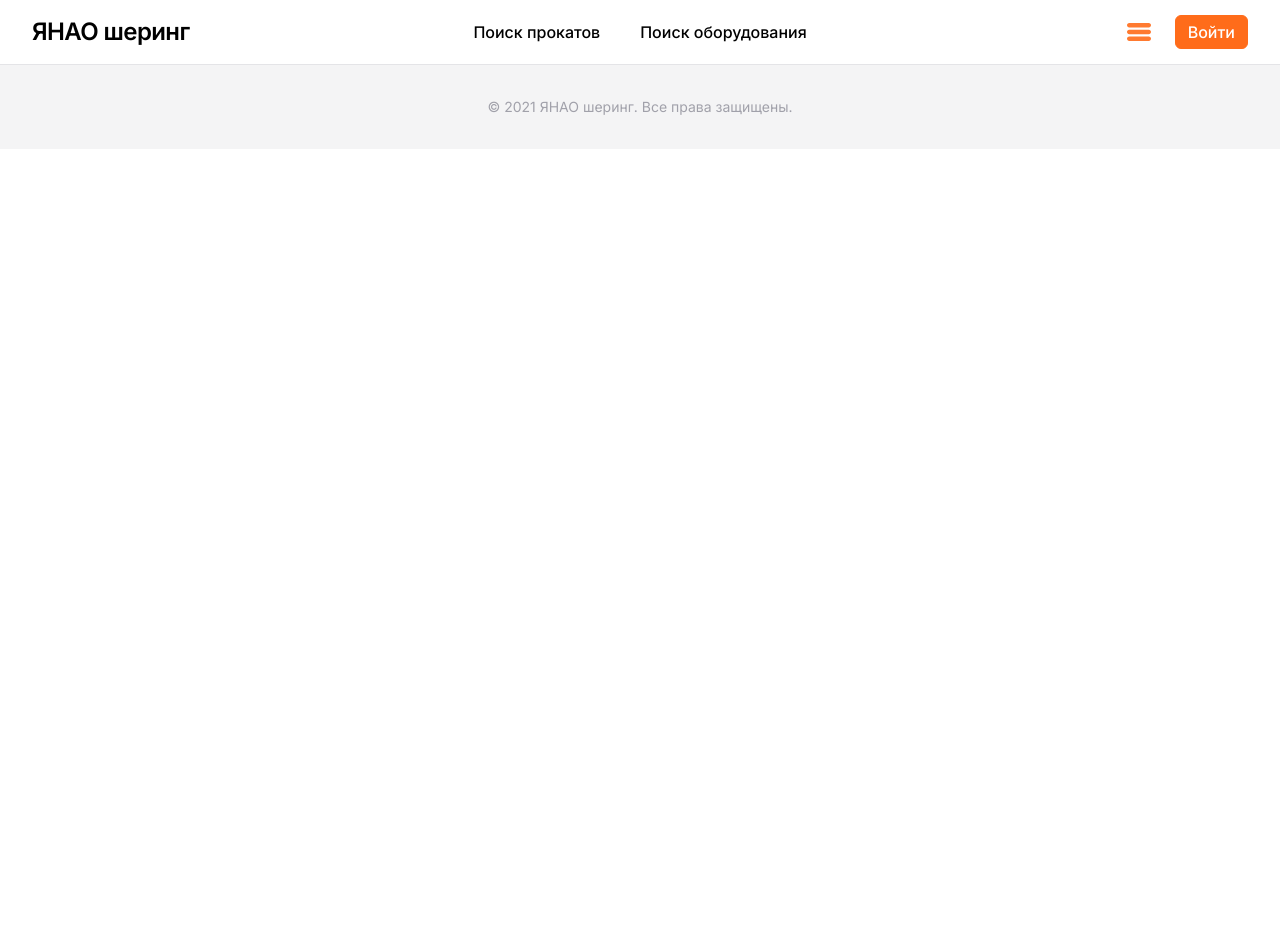
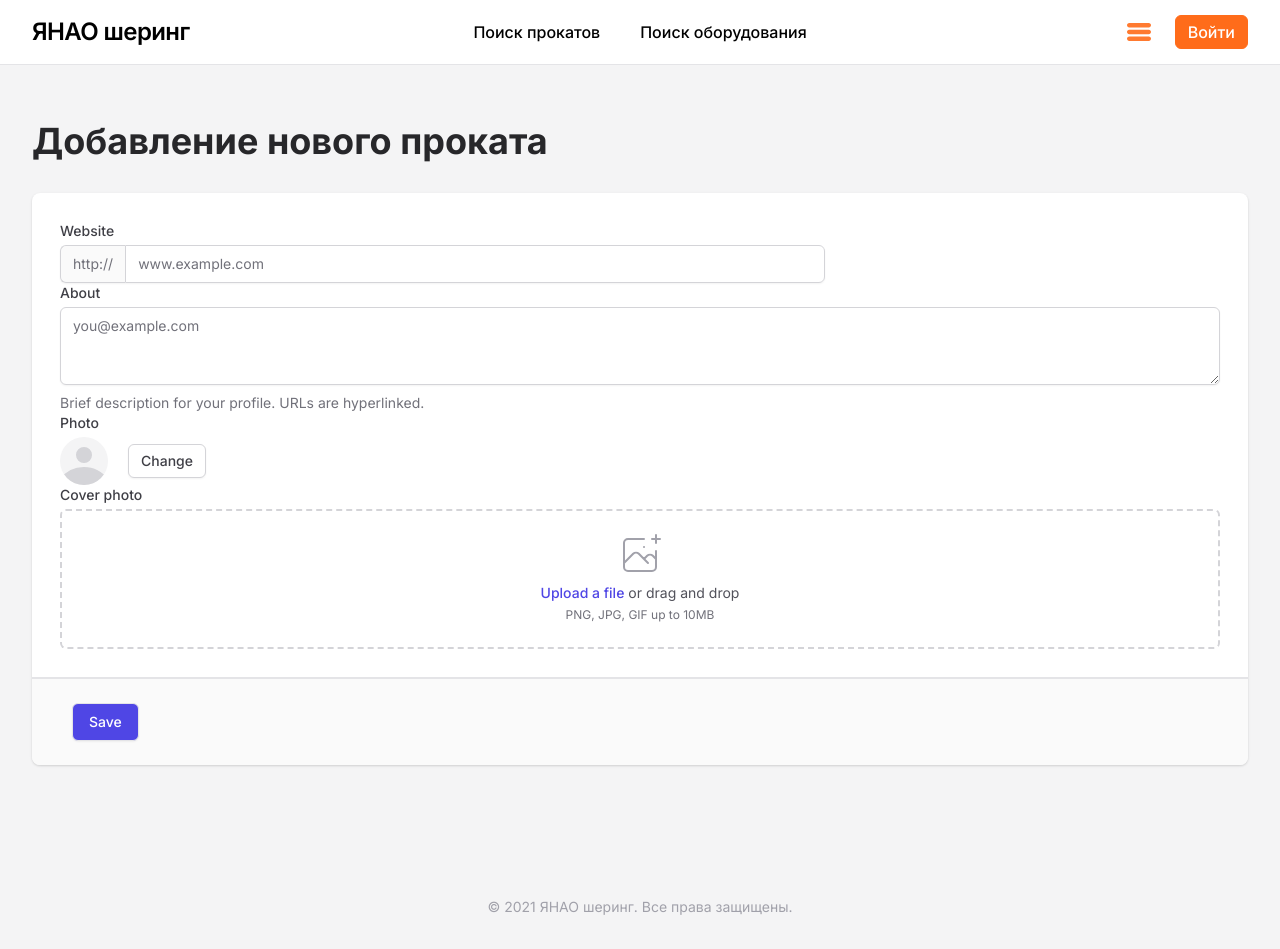
Before and after one commit to LookFor-Inc/yanao-rental-front, a React (Create React App) app: page /landlord/add in a window 1280 px wide. Before the commit the page ends 800 px from the top, so only its background shows below. Built offline with nearby package versions, Linux system fonts and the light colour scheme.

Commit message:
Add: add landlord template

```diff
--- a/src/components/Navbar/components/ProfileMenu.js
+++ b/src/components/Navbar/components/ProfileMenu.js
@@ -3,6 +3,7 @@ import {Menu, Transition} from '@headlessui/react'
 import classNames from 'classnames'
 import {useSelector} from 'react-redux'
 import {Link} from 'react-router-dom'
+import {LANDLORD} from '@/data/userTypes'
 
 const ITEMS = [
   {
@@ -52,6 +53,21 @@ function ProfileMenu() {
               className='origin-top-right absolute right-0 mt-2 w-48 rounded-md shadow-lg py-1 bg-white ring-1
               ring-black ring-opacity-5 focus:outline-none'
             >
+              {userData.type === LANDLORD && (
+                <Menu.Item>
+                  {({active}) => (
+                    <Link
+                      to='/landlord'
+                      className={classNames(
+                        active ? 'bg-gray-100' : '',
+                        'block px-4 py-2 text-sm text-gray-700'
+                      )}
+                    >
+                      Управление прокатами
+                    </Link>
+                  )}
+                </Menu.Item>
+              )}
               {ITEMS.map(item => (
                 <Menu.Item key={item.name}>
                   {({active}) => (
--- /dev/null
+++ b/src/pages/Landlord/LandlordAddRentalsPage.js
@@ -0,0 +1,120 @@
+import React from 'react'
+import Card from '@/components/Card/Card'
+import Container from '@/components/Container'
+
+function LandlordAddRentalsPage() {
+  return (
+    <div className='flex flex-col items-center w-full h-full bg-gray-100 min-h-screen'>
+      <Container>
+        <h1 className='text-4xl text-gray-800 font-bold my-8'>
+          Добавление нового проката
+        </h1>
+        <Card>
+          <Card.Body>
+            <div className='grid grid-cols-3 gap-6'>
+              <div className='col-span-3 sm:col-span-2'>
+                <label htmlFor='company_website' className='block text-sm font-medium text-gray-700'>
+                        Website
+                </label>
+                <div className='mt-1 flex rounded-md shadow-sm'>
+                  <span
+                          className='inline-flex items-center px-3 rounded-l-md border border-r-0 border-gray-300 bg-gray-50 text-gray-500 text-sm'>
+                          http://
+                  </span>
+                  <input
+                          type='text'
+                          name='company_website'
+                          id='company_website'
+                          className='focus:ring-indigo-500 focus:border-indigo-500 flex-1 block w-full rounded-none rounded-r-md sm:text-sm border-gray-300'
+                          placeholder='www.example.com'
+                  />
+                </div>
+              </div>
+            </div>
+
+            <div>
+              <label htmlFor='about' className='block text-sm font-medium text-gray-700'>
+                      About
+              </label>
+              <div className='mt-1'>
+                <textarea
+                        id='about'
+                        name='about'
+                        rows={3}
+                        className='shadow-sm focus:ring-indigo-500 focus:border-indigo-500 mt-1 block w-full sm:text-sm border-gray-300 rounded-md'
+                        placeholder='you@example.com'
+                        defaultValue={''}
+                />
+              </div>
+              <p className='mt-2 text-sm text-gray-500'>
+                      Brief description for your profile. URLs are hyperlinked.
+              </p>
+            </div>
+
+            <div>
+              <div className='block text-sm font-medium text-gray-700'>Photo</div>
+              <div className='mt-1 flex items-center'>
+                <span className='inline-block h-12 w-12 rounded-full overflow-hidden bg-gray-100'>
+                  <svg className='h-full w-full text-gray-300' fill='currentColor' viewBox='0 0 24 24'>
+                    <path
+                            d='M24 20.993V24H0v-2.996A14.977 14.977 0 0112.004 15c4.904 0 9.26 2.354 11.996 5.993zM16.002 8.999a4 4 0 11-8 0 4 4 0 018 0z' />
+                  </svg>
+                </span>
+                <button
+                        type='button'
+                        className='ml-5 bg-white py-2 px-3 border border-gray-300 rounded-md shadow-sm text-sm leading-4 font-medium text-gray-700 hover:bg-gray-50 focus:outline-none focus:ring-2 focus:ring-offset-2 focus:ring-indigo-500'
+                >
+                        Change
+                </button>
+              </div>
+            </div>
+
+            <div>
+              <div className='block text-sm font-medium text-gray-700'>Cover photo</div>
+              <div
+                      className='mt-1 flex justify-center px-6 pt-5 pb-6 border-2 border-gray-300 border-dashed rounded-md'>
+                <div className='space-y-1 text-center'>
+                  <svg
+                          className='mx-auto h-12 w-12 text-gray-400'
+                          stroke='currentColor'
+                          fill='none'
+                          viewBox='0 0 48 48'
+                          aria-hidden='true'
+                  >
+                    <path
+                            d='M28 8H12a4 4 0 00-4 4v20m32-12v8m0 0v8a4 4 0 01-4 4H12a4 4 0 01-4-4v-4m32-4l-3.172-3.172a4 4 0 00-5.656 0L28 28M8 32l9.172-9.172a4 4 0 015.656 0L28 28m0 0l4 4m4-24h8m-4-4v8m-12 4h.02'
+                            strokeWidth={2}
+                            strokeLinecap='round'
+                            strokeLinejoin='round'
+                    />
+                  </svg>
+                  <div className='flex text-sm text-gray-600'>
+                    <label
+                            htmlFor='file-upload'
+                            className='relative cursor-pointer bg-white rounded-md font-medium text-indigo-600 hover:text-indigo-500 focus-within:outline-none focus-within:ring-2 focus-within:ring-offset-2 focus-within:ring-indigo-500'
+                    >
+                      <span>Upload a file</span>
+                      <input id='file-upload' name='file-upload' type='file' className='sr-only' />
+                    </label>
+                    <p className='pl-1'>or drag and drop</p>
+                  </div>
+                  <p className='text-xs text-gray-500'>PNG, JPG, GIF up to 10MB</p>
+                </div>
+              </div>
+            </div>
+          </Card.Body>
+          <Card.Footer>
+            <button
+              type='submit'
+              className='inline-flex justify-center py-2 px-4 border border-transparent shadow-sm text-sm font-medium rounded-md text-white bg-indigo-600 hover:bg-indigo-700 focus:outline-none focus:ring-2 focus:ring-offset-2 focus:ring-indigo-500'
+            >
+              Save
+            </button>
+          </Card.Footer>
+        </Card>
+      </Container>
+    </div>
+  )
+}
+
+export default LandlordAddRentalsPage
--- /dev/null
+++ b/src/pages/Landlord/LandlordRentalsPage.js
@@ -0,0 +1,58 @@
+import React, {useEffect} from 'react'
+import {useDispatch, useSelector} from 'react-redux'
+import {Link} from 'react-router-dom'
+import Card from '@/components/Card/Card'
+import Container from '@/components/Container'
+import {fetchEquipmentTypesAndRentals} from '@/store/EquipmentAndRentals/actions'
+
+function LandlordRentalsPage() {
+  const dispatch = useDispatch()
+  const rentals = useSelector(state => state.equipmentAndRentals.data.rentals)
+
+  useEffect(() => {
+    dispatch(fetchEquipmentTypesAndRentals())
+  }, [])
+
+  return (
+    <div className='flex flex-col items-center w-full h-full bg-gray-100 min-h-screen'>
+      <Container>
+        <h1 className='text-4xl text-gray-800 font-bold my-8'>
+          Список ваших прокатов
+        </h1>
+        {rentals.map(r => r.id === 3 && (
+          <Card className='transition transform p-6 mb-6 rounded-lg shadow-md
+      cursor-pointer flex focus:outline-none bg-white'>
+            <Link to={`/rental/${r.id}`} key={r.id}
+                  className='w-full'>
+              <div>
+                <div className='flex items-center justify-between w-full space-x-4'>
+                  <div className='flex space-x-4'>
+                    <div className='flex-none w-16 h-16 justify-center text-xs'>
+                      <img
+                        className='max-w-full max-h-full rounded-md'
+                        src={r.img}
+                        alt={r.name}
+                      />
+                    </div>
+                    <div className='flex flex-col justify-between w-full'>
+                      <div
+                        className='font-medium text-gray-900'
+                      >
+                        {r.name}
+                      </div>
+                      <div>
+                        {r.address}
+                      </div>
+                    </div>
+                  </div>
+                </div>
+              </div>
+            </Link>
+          </Card>
+        ))}
+      </Container>
+    </div>
+  )
+}
+
+export default LandlordRentalsPage
--- a/src/routes/Routes.js
+++ b/src/routes/Routes.js
@@ -5,6 +5,8 @@ import EmptyLayout from '@/layouts/EmptyLayout'
 import PageLayout from '@/layouts/PageLayout'
 import RentalLayout from '@/layouts/RentalLayout'
 import LandingPage from '@/pages/Landing/LandingPage'
+import LandlordAddRentalsPage from '@/pages/Landlord/LandlordAddRentalsPage'
+import LandlordRentalsPage from '@/pages/Landlord/LandlordRentalsPage'
 import LoginPage from '@/pages/Login/LoginPage'
 import NotFoundPage from '@/pages/NotFound/NotFoundPage'
 import Achievements from '@/pages/Profile/components/Achievements'
@@ -140,6 +142,24 @@ export default function Routes() {
               </PageLayout>
             </Switch>
           </CustomRoute>
+          <CustomRoute path={'/landlord'}>
+            <Switch>
+              <PageLayout className='bg-gray-100'>
+                <CustomRoute
+                  exact
+                  path='/landlord'
+                  title='Список прокатов'
+                  component={LandlordRentalsPage}
+                />
+                <CustomRoute
+                  exact
+                  path='/landlord/add'
+                  title='Добавление нового проката'
+                  component={LandlordAddRentalsPage}
+                />
+              </PageLayout>
+            </Switch>
+          </CustomRoute>
           <CustomRoute path={'/profile/:path?'}>
             <Switch>
               <PageLayout className='bg-gray-100'>
```
